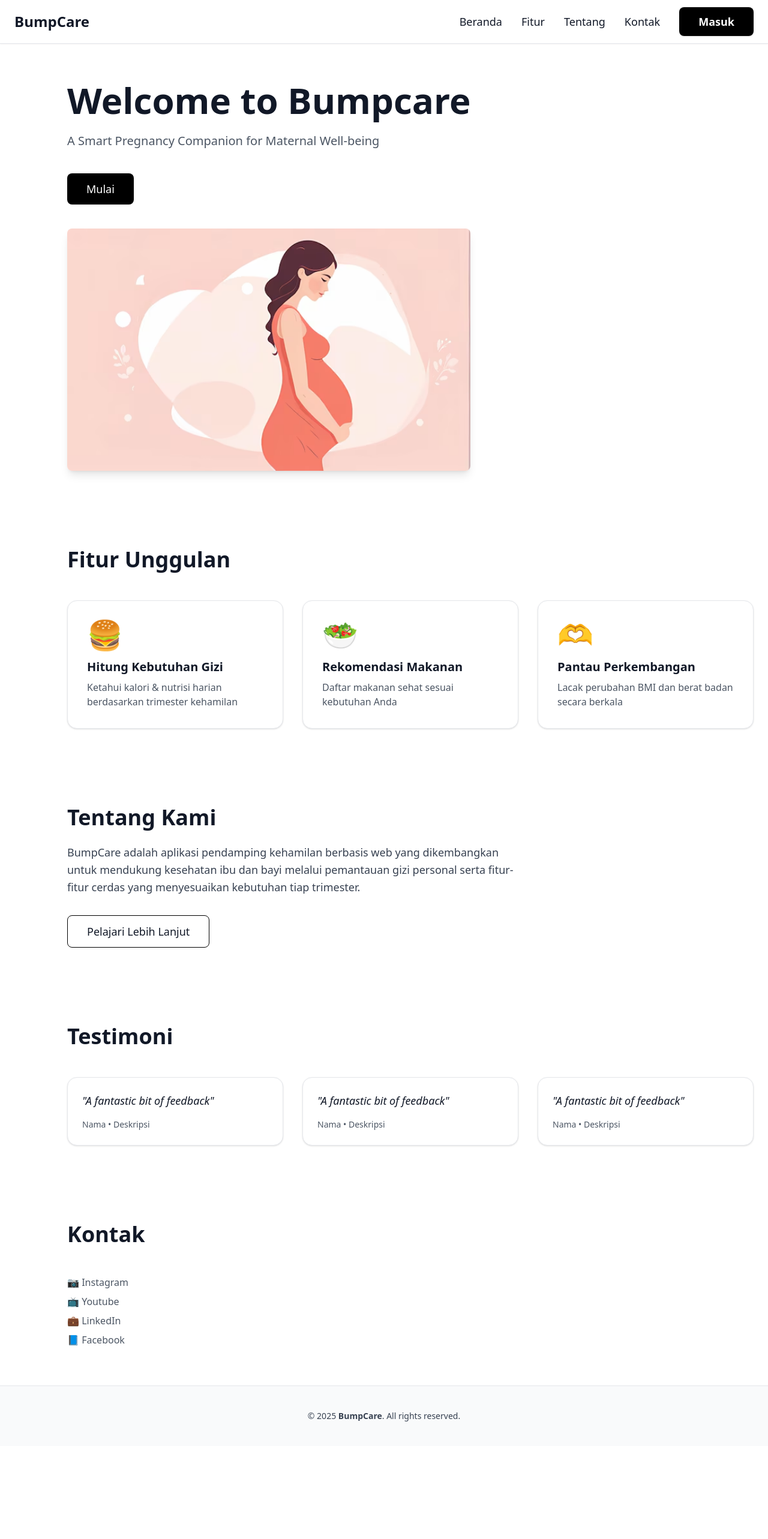
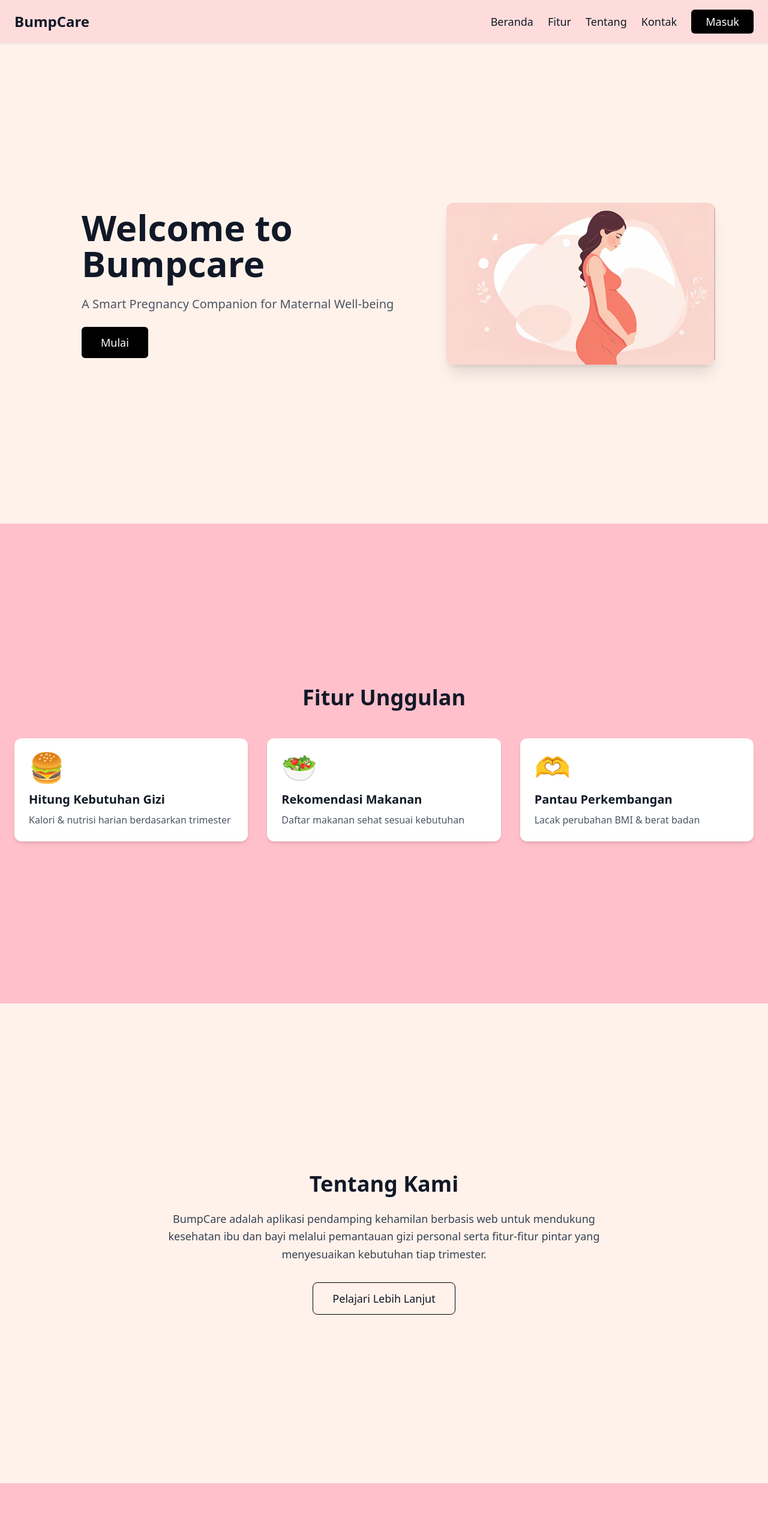
Before and after one commit to XalLtzy/BumpCare-Capstone-Project, a React (Vite) app in the folder bumpcare-frontend/: page / in a window 1280 px wide. Shown: the top 2566 px of the page at 60% size. Before the commit the page ends 2411 px from the top, so only its background shows below. Built offline with nearby package versions, Linux system fonts and the light colour scheme.

Commit message:
Update UI Home Page

```diff
--- a/bumpcare-frontend/src/App.jsx
+++ b/bumpcare-frontend/src/App.jsx
@@ -1,6 +1,6 @@
 import { BrowserRouter, Routes, Route, useLocation } from 'react-router-dom';
 import { AnimatePresence, motion } from 'framer-motion';
-import { Toaster } from 'react-hot-toast';
+import { Toaster, toast } from 'react-hot-toast';
 
 import Home from './pages/Home';
 import Login from './pages/Login';
@@ -13,10 +13,10 @@ import Records from './pages/Records';
 function PageTransition({ children }) {
   return (
     <motion.div
-      initial={{ opacity: 0 }}
-      animate={{ opacity: 1 }}
-      exit={{ opacity: 0 }}
-      transition={{ duration: 0.3 }}
+      initial={{ opacity: 0, y: 30 }}
+      animate={{ opacity: 1, y: 0 }}
+      exit={{ opacity: 0, y: -30 }}
+      transition={{ duration: 0.5, ease: 'easeInOut' }}
     >
       {children}
     </motion.div>
@@ -74,7 +74,6 @@ export default function App() {
             },
           },
         }}
-
         toast={(t) => ({
           ...t,
           onClick: () => toast.dismiss(t.id),
--- a/bumpcare-frontend/src/pages/Home.jsx
+++ b/bumpcare-frontend/src/pages/Home.jsx
@@ -2,64 +2,58 @@ import { Link } from 'react-router-dom';
 import { motion } from 'framer-motion';
 import heroImage from '../assets/images/Bumil.png';
 
+const pageVariants = {
+  initial: { opacity: 0, y: 40 },
+  in: { opacity: 1, y: 0 },
+  out: { opacity: 0, y: -40 },
+};
+
+const pageTransition = {
+  duration: 0.6,
+  ease: 'easeInOut',
+};
+
 export default function Home() {
   return (
-    <div className="font-sans text-gray-900">
+    <motion.div
+      initial="initial"
+      animate="in"
+      exit="out"
+      variants={pageVariants}
+      transition={pageTransition}
+      className="font-sans text-gray-900"
+    >
       {/* Navbar */}
-      <header className="sticky top-0 z-50 bg-white flex justify-between items-center px-6 py-5 border-b shadow-sm">
+      <header className="sticky top-0 z-50 bg-[#FFDCDC] flex justify-between items-center px-6 py-5 border-b shadow-sm">
         <motion.h1
           className="text-2xl font-bold"
-          initial={{ opacity: 0, y: -50 }}
+          initial={{ opacity: 0, y: -30 }}
           animate={{ opacity: 1, y: 0 }}
-          transition={{ duration: 1 }}
+          transition={{ duration: 1.2, ease: 'easeInOut' }}
         >
           BumpCare
         </motion.h1>
-        <nav className="flex items-center space-x-8 text-lg font-medium">
+        <nav className="flex items-center space-x-6 text-lg font-medium">
+          {['Beranda', 'Fitur', 'Tentang', 'Kontak'].map((item, i) => (
             <motion.a
-            href="#"
+              key={item}
+              href={`#${item.toLowerCase()}`}
               className="hover:text-purple-600 transition"
               initial={{ opacity: 0 }}
               animate={{ opacity: 1 }}
-            transition={{ duration: 0.5, delay: 0.3 }}
+              transition={{ duration: 1.2, delay: 0.3 + i * 0.1, ease: 'easeInOut' }}
             >
-            Beranda
+              {item}
             </motion.a>
-          <motion.a
-            href="#fitur"
-            className="hover:text-purple-600 transition"
-            initial={{ opacity: 0 }}
-            animate={{ opacity: 1 }}
-            transition={{ duration: 0.5, delay: 0.4 }}
-          >
-            Fitur
-          </motion.a>
-          <motion.a
-            href="#tentang"
-            className="hover:text-purple-600 transition"
-            initial={{ opacity: 0 }}
-            animate={{ opacity: 1 }}
-            transition={{ duration: 0.5, delay: 0.5 }}
-          >
-            Tentang
-          </motion.a>
-          <motion.a
-            href="#kontak"
-            className="hover:text-purple-600 transition"
-            initial={{ opacity: 0 }}
-            animate={{ opacity: 1 }}
-            transition={{ duration: 0.5, delay: 0.6 }}
-          >
-            Kontak
-          </motion.a>
+          ))}
           <motion.div
             initial={{ opacity: 0 }}
             animate={{ opacity: 1 }}
-            transition={{ duration: 0.5, delay: 0.7 }}
+            transition={{ duration: 1.2, delay: 0.8, ease: 'easeInOut' }}
           >
             <Link
               to="/login"
-              className="px-8 py-3 bg-black text-white text-lg font-semibold rounded-lg shadow hover:bg-gray-800 transition"
+              className="px-6 py-2 bg-black text-white rounded-md hover:bg-gray-800 transition"
             >
               Masuk
             </Link>
@@ -68,139 +62,147 @@ export default function Home() {
       </header>
 
       {/* Hero Section */}
-      <section className="pl-28 pr-6 py-16">
+      <section id="beranda" className="pl-28 pr-6 py-16 bg-[#FFF2EB] min-h-screen flex items-center">
+        <div className="container mx-auto px-6 flex flex-col md:flex-row items-center gap-10">
           <motion.div
-          className="mb-10 text-left"
-          initial={{ opacity: 0, x: -100 }}
+            className="flex-1"
+            initial={{ opacity: 0, x: -60 }}
             animate={{ opacity: 1, x: 0 }}
-          transition={{ duration: 1 }}
+            transition={{ duration: 1.5, ease: 'easeInOut' }}
           >
             <h2 className="text-5xl md:text-6xl font-bold mb-6">Welcome to Bumpcare</h2>
-          <p className="text-xl text-gray-600 mb-10">
+            <p className="text-xl text-gray-600 mb-6">
               A Smart Pregnancy Companion for Maternal Well-being
             </p>
             <Link
               to="/register"
-            className="px-8 py-3 bg-black text-white rounded-lg hover:bg-gray-800 inline-block text-lg"
+              className="inline-block px-8 py-3 bg-black text-white rounded-md hover:bg-gray-800 text-lg transition"
             >
               Mulai
             </Link>
           </motion.div>
           <motion.div
-          className="mt-10"
-          initial={{ opacity: 0, scale: 0.8 }}
+            className="flex-1"
+            initial={{ opacity: 0, scale: 0.9 }}
             animate={{ opacity: 1, scale: 1 }}
-          transition={{ duration: 1 }}
+            transition={{ duration: 1.5, ease: 'easeInOut' }}
           >
             <img
               src={heroImage}
               alt="Ibu hamil sehat"
-            className="rounded-lg shadow-lg w-full max-w-2xl"
+              className="rounded-xl shadow-xl w-full max-w-md mx-auto"
             />
           </motion.div>
+        </div>
       </section>
 
       {/* Fitur */}
-      <section id="fitur" className="pl-28 pr-6 py-16 max-w-7xl mx-auto scroll-mt-24">
-        <motion.h3
-          className="text-4xl font-bold mb-12"
+      <motion.section
+        id="fitur"
+        className="bg-[#FFC0CB] py-20 min-h-screen flex flex-col justify-center"
         initial={{ opacity: 0 }}
-          animate={{ opacity: 1 }}
-          transition={{ duration: 1 }}
+        whileInView={{ opacity: 1 }}
+        viewport={{ once: true, amount: 0.2 }}
+        transition={{ duration: 0.8 }}
       >
-          Fitur Unggulan
-        </motion.h3>
+        <div className="container mx-auto px-6">
+          <h3 className="text-4xl font-bold mb-12 text-center">Fitur Unggulan</h3>
           <div className="grid grid-cols-1 md:grid-cols-3 gap-8">
-          {[{ title: 'Hitung Kebutuhan Gizi', desc: 'Ketahui kalori & nutrisi harian berdasarkan trimester kehamilan', icon: '🍔' },
-            { title: 'Rekomendasi Makanan', desc: 'Daftar makanan sehat sesuai kebutuhan Anda', icon: '🥗' },
-            { title: 'Pantau Perkembangan', desc: 'Lacak perubahan BMI dan berat badan secara berkala', icon: '🫶' }]
-            .map((fitur, idx) => (
+            {[
+              { title: 'Hitung Kebutuhan Gizi', desc: 'Kalori & nutrisi harian berdasarkan trimester', icon: '🍔' },
+              { title: 'Rekomendasi Makanan', desc: 'Daftar makanan sehat sesuai kebutuhan', icon: '🥗' },
+              { title: 'Pantau Perkembangan', desc: 'Lacak perubahan BMI & berat badan', icon: '🫶' },
+            ].map((item, i) => (
               <motion.div
-                key={idx}
-                className="border p-8 rounded-2xl shadow hover:shadow-lg transition text-left bg-white"
-                initial={{ opacity: 0, y: 50 }}
-                animate={{ opacity: 1, y: 0 }}
-                transition={{ duration: 0.8, delay: 0.2 * (idx + 1) }}
+                key={item.title}
+                className="bg-white p-6 rounded-xl shadow-md hover:shadow-xl transition text-left"
+                initial={{ opacity: 0, y: 40 }}
+                whileInView={{ opacity: 1, y: 0 }}
+                viewport={{ once: true, amount: 0.2 }}
+                transition={{ duration: 1.2, delay: i * 0.2, ease: 'easeInOut' }}
               >
-                <div className="text-5xl mb-4">{fitur.icon}</div>
-                <h4 className="text-xl font-semibold mb-2">{fitur.title}</h4>
-                <p className="text-base text-gray-600">{fitur.desc}</p>
+                <div className="text-5xl mb-4">{item.icon}</div>
+                <h4 className="text-xl font-semibold mb-2">{item.title}</h4>
+                <p className="text-gray-600">{item.desc}</p>
               </motion.div>
             ))}
           </div>
-      </section>
+        </div>
+      </motion.section>
 
       {/* Tentang Kami */}
-      <section id="tentang" className="pl-28 pr-6 py-16 max-w-7xl mx-auto scroll-mt-24">
-        <motion.div
-          className="max-w-3xl"
-          initial={{ opacity: 0, x: 100 }}
-          animate={{ opacity: 1, x: 0 }}
-          transition={{ duration: 1 }}
+      <motion.section
+        id="tentang"
+        className="bg-[#FFF2EB] py-20 min-h-screen flex items-center justify-center"
+        initial={{ opacity: 0 }}
+        whileInView={{ opacity: 1 }}
+        viewport={{ once: true, amount: 0.2 }}
+        transition={{ duration: 0.8 }}
       >
+        <div className="container mx-auto px-6">
+          <div className="max-w-3xl mx-auto text-center">
             <h3 className="text-4xl font-bold mb-6">Tentang Kami</h3>
             <p className="text-lg text-gray-700 mb-8 leading-relaxed">
-            BumpCare adalah aplikasi pendamping kehamilan berbasis web yang
-            dikembangkan untuk mendukung kesehatan ibu dan bayi melalui pemantauan
-            gizi personal serta fitur-fitur cerdas yang menyesuaikan kebutuhan tiap
-            trimester.
+              BumpCare adalah aplikasi pendamping kehamilan berbasis web untuk mendukung kesehatan ibu dan bayi
+              melalui pemantauan gizi personal serta fitur-fitur pintar yang menyesuaikan kebutuhan tiap trimester.
             </p>
-          <button className="px-8 py-3 border border-black hover:bg-black hover:text-white transition rounded-lg text-lg font-medium">
+            <button className="px-8 py-3 border border-black hover:bg-black hover:text-white rounded-lg text-lg transition">
               Pelajari Lebih Lanjut
             </button>
-        </motion.div>
-      </section>
+          </div>
+        </div>
+      </motion.section>
 
       {/* Testimoni */}
-      <section className="pl-28 pr-6 py-16 max-w-7xl mx-auto scroll-mt-24">
-        <motion.h3
-          className="text-4xl font-bold mb-12"
+      <motion.section
+        className="bg-[#FFC0CB] py-20 min-h-screen flex items-center justify-center"
         initial={{ opacity: 0 }}
-          animate={{ opacity: 1 }}
-          transition={{ duration: 1 }}
+        whileInView={{ opacity: 1 }}
+        viewport={{ once: true, amount: 0.2 }}
+        transition={{ duration: 0.8 }}
       >
-          Testimoni
-        </motion.h3>
+        <div className="container mx-auto px-6">
+          <h3 className="text-4xl font-bold mb-12 text-center">Testimoni</h3>
           <div className="grid grid-cols-1 md:grid-cols-3 gap-8">
-          {[1, 2, 3].map((_, i) => (
-            <motion.div
+            {[1, 2, 3].map((i) => (
+              <div
                 key={i}
-              className="bg-white border rounded-2xl p-6 shadow hover:shadow-md transition"
-              initial={{ opacity: 0, y: 50 }}
-              animate={{ opacity: 1, y: 0 }}
-              transition={{ duration: 0.8, delay: 0.2 * (i + 1) }}
+                className="bg-white border rounded-xl p-6 shadow hover:shadow-md transition"
               >
                 <p className="italic text-lg mb-4">"A fantastic bit of feedback"</p>
                 <div className="text-gray-600 text-sm">Nama • Deskripsi</div>
-            </motion.div>
+              </div>
             ))}
           </div>
-      </section>
+        </div>
+      </motion.section>
 
       {/* Kontak */}
-      <section id="kontak" className="pl-28 pr-6 py-16 max-w-7xl mx-auto scroll-mt-24">
-        <motion.h3
-          className="text-4xl font-bold mb-12"
+      <motion.section
+        id="kontak"
+        className="bg-[#FFF2EB] py-20"
         initial={{ opacity: 0 }}
-          animate={{ opacity: 1 }}
-          transition={{ duration: 1 }}
+        whileInView={{ opacity: 1 }}
+        viewport={{ once: true, amount: 0.2 }}
+        transition={{ duration: 0.8 }}
       >
-          Kontak
-        </motion.h3>
-        <ul className="space-y-2 text-base text-gray-600">
+        <div className="container mx-auto px-6 text-left">
+          <h3 className="text-4xl font-bold mb-6">Kontak</h3>
+          <ul className="space-y-2 text-lg text-gray-700">
             <li>📷 Instagram</li>
             <li>📺 Youtube</li>
             <li>💼 LinkedIn</li>
             <li>📘 Facebook</li>
           </ul>
-      </section>
+        </div>
+      </motion.section>
 
       {/* Footer */}
-      <footer className="px-6 pb-10 border-t pt-6 bg-gray-50">
-       <div className="w-full text-center text-sm text-gray-700 mt-4">
+      <footer className="bg-[#FFF2EB] py-6 border-t">
+        <div className="container mx-auto px-6 text-center text-sm text-gray-700">
           © 2025 <span className="font-semibold">BumpCare</span>. All rights reserved.
         </div>
       </footer>
-    </div>
+    </motion.div>
   );
 }
```
Lines whose indentation alone changed are shown as unchanged.
